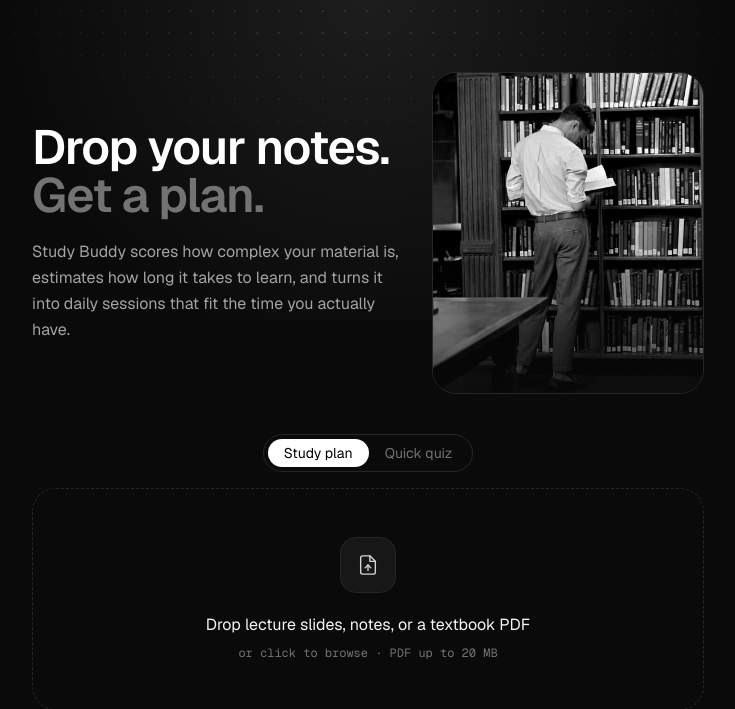
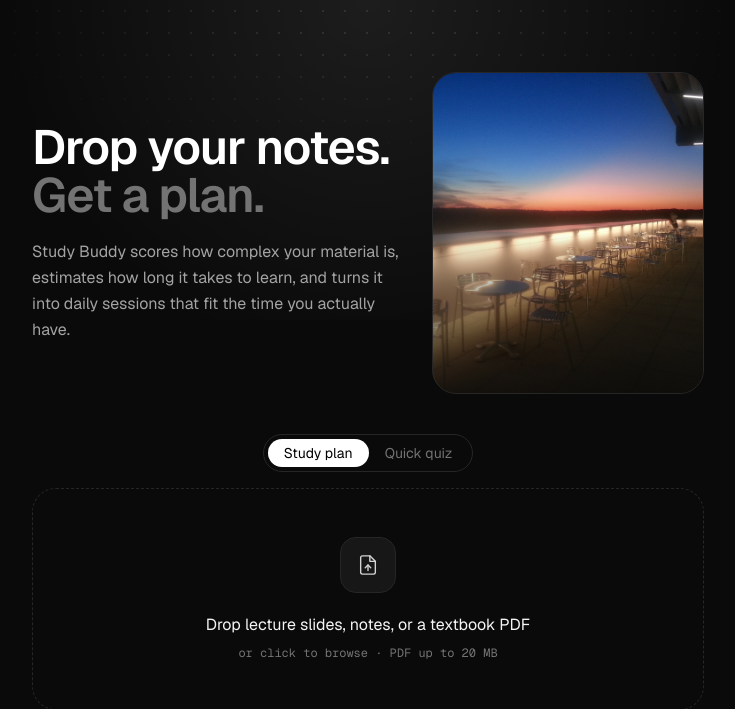
Before and after one commit to korrectional/mlh2026, a FastAPI app: page /study-buddy/ in a window 1280 px wide. Shown: the part 57-766 px from the top of the page, without its empty margins (272-1007 px from the left). Run offline with FastAPI, Linux system fonts and the light colour scheme; some libraries are stand-ins or nearby versions.

Commit message:
Study Buddy: Hunt Library rooftop photo (Wikimedia Commons, Rhododendrites, CC BY-SA 3.0)
Co-Authored-By: Claude Opus 5.5 <noreply@anthropic.com>

```diff
--- a/templates/study-buddy.html
+++ b/templates/study-buddy.html
@@ -150,8 +150,8 @@
                 </p>
             </div>
             <figure class="relative mx-auto w-full max-w-xs overflow-hidden rounded-3xl border border-neutral-800 bg-neutral-950 sm:max-w-none">
-                <img src="/static/img/study-library.png" alt="A student reading between library shelves"
-                     class="h-72 w-full object-cover object-[center_30%] grayscale sm:h-80">
+                <img src="/static/img/study-hunt-rooftop.jpg" alt="Hunt Library rooftop study area at NC State, at sunset"
+                     class="h-72 w-full object-cover object-center sm:h-80">
                 <div aria-hidden="true" class="absolute inset-0 bg-gradient-to-t from-[#0a0a0a]/80 via-transparent to-transparent"></div>
             </figure>
         </header>
```
Also changed, not shown: static/img/study-hunt-rooftop.jpg (added), static/img/study-library.png (deleted).
